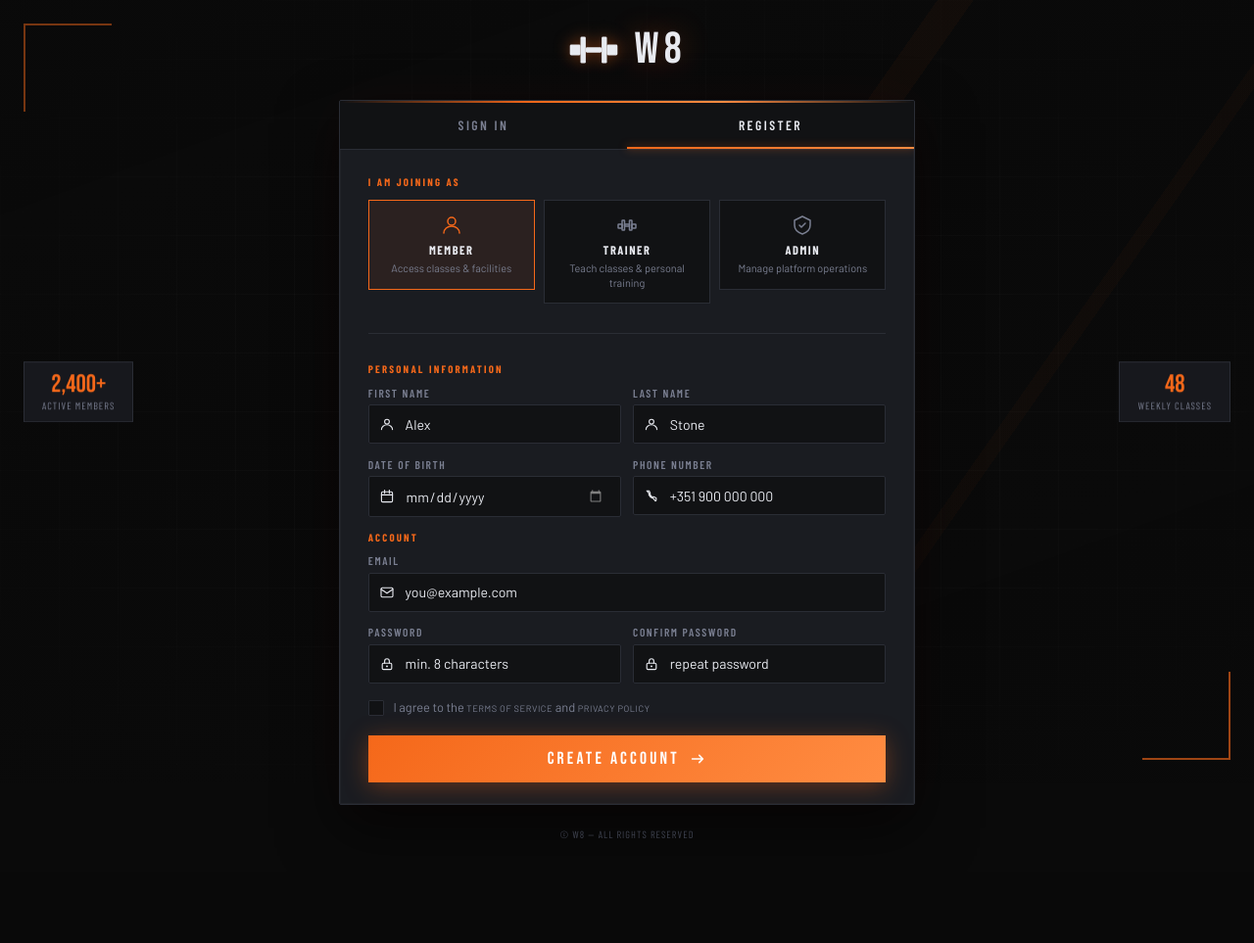
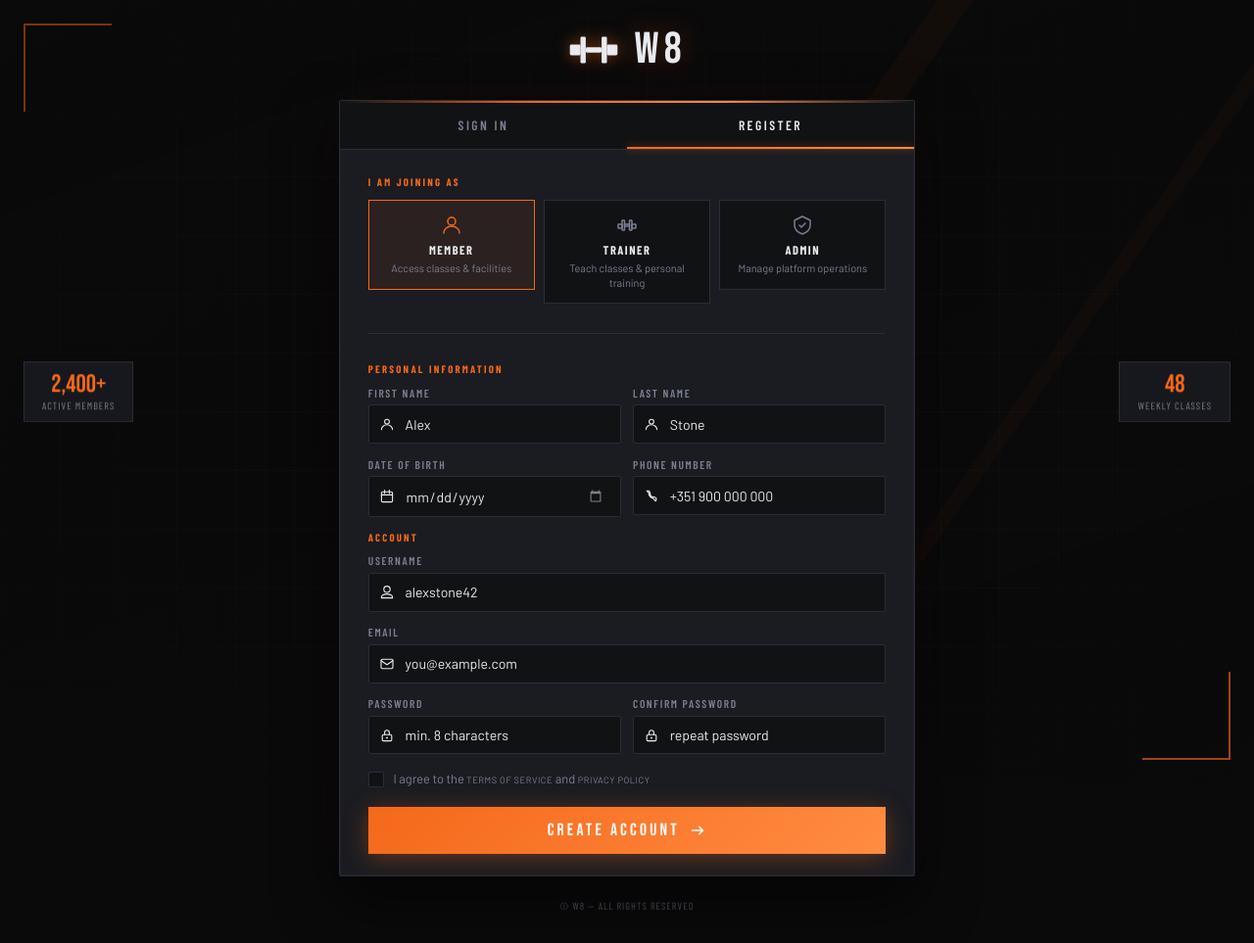
Before and after one commit to FEUP-LTW-2026/ltw-project-ltw03g03, a PHP site: page /register.php in a window 1280 px wide. Shown: the whole page at 98% size. Before the commit the page ends 856 px from the top, so only its background shows below. Run offline with PHP 8.4, Linux system fonts and the light colour scheme; some web fonts are replaced.

Commit message:
added username in register page

```diff
--- a/pages/register.php
+++ b/pages/register.php
@@ -157,6 +157,14 @@ $flash = get_flash();
           <p class="form-section-label">Account</p>
 
           <div class="field">
+            <label class="field__label" for="reg-username">Username</label>
+            <div class="field__wrap">
+              <svg class="field__icon" viewBox="0 0 20 20" fill="none"><path d="M10 2a4 4 0 00-4 4c0 2.21 1.79 4 4 4s4-1.79 4-4-1.79-4-4-4zm0 10c-4 0-7 2-7 4v1h14v-1c0-2-3-4-7-4z" stroke="currentColor" stroke-width="1.4" fill="none"/></svg>
+              <input class="field__input" type="text" id="reg-username" name="username" placeholder="alexstone42" autocomplete="username" required>
+            </div>
+          </div>
+
+          <div class="field">
             <label class="field__label" for="reg-email">Email</label>
             <div class="field__wrap">
               <svg class="field__icon" viewBox="0 0 20 20" fill="none"><path d="M2.5 5.5A1.5 1.5 0 014 4h12a1.5 1.5 0 011.5 1.5v9A1.5 1.5 0 0116 16H4a1.5 1.5 0 01-1.5-1.5v-9z" stroke="currentColor" stroke-width="1.4"/><path d="M2.5 6l7.5 5 7.5-5" stroke="currentColor" stroke-width="1.4" stroke-linecap="round"/></svg>
```
Also changed, not shown: actions/do_register.php (+7 -8 lines).
